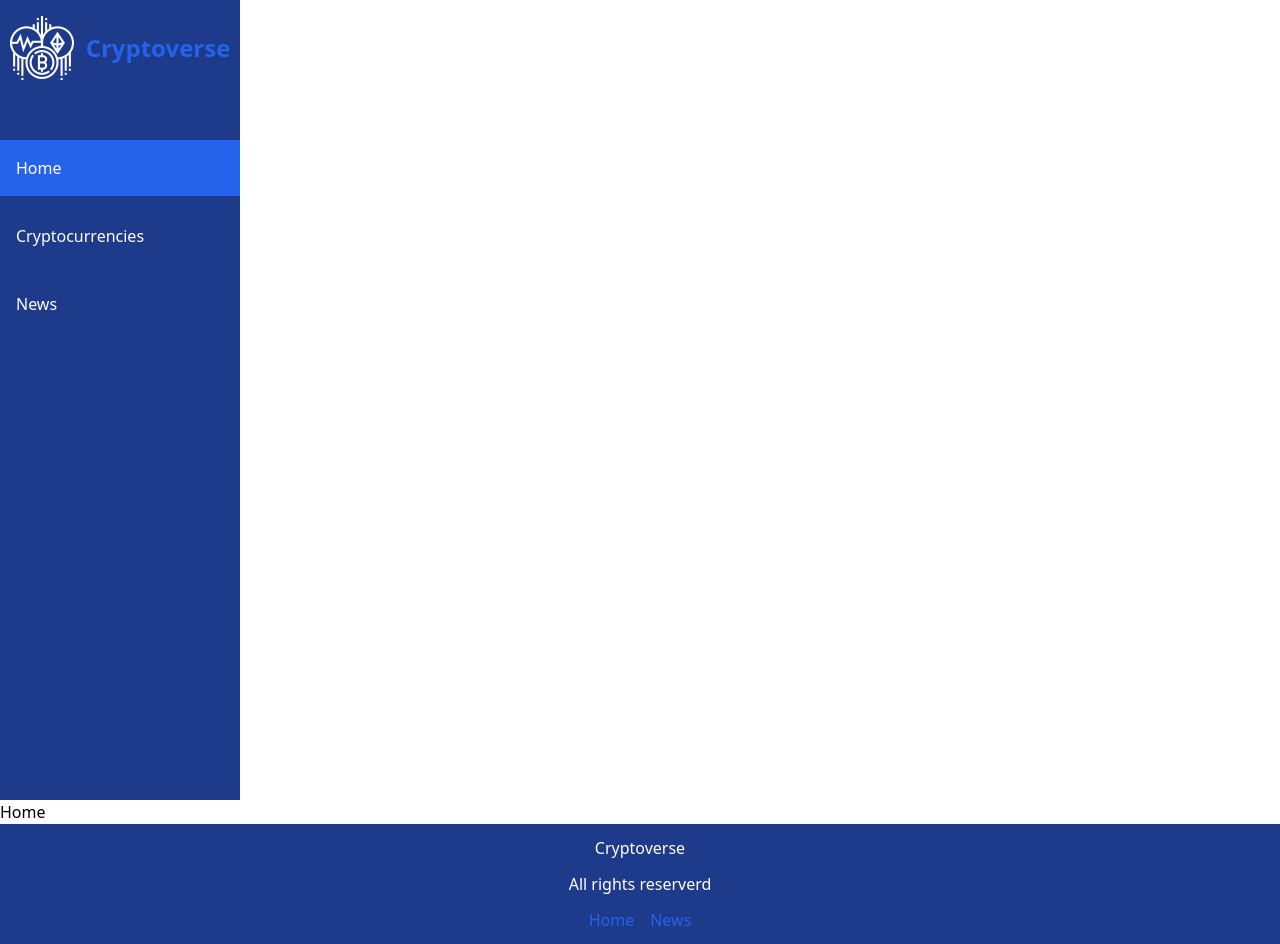
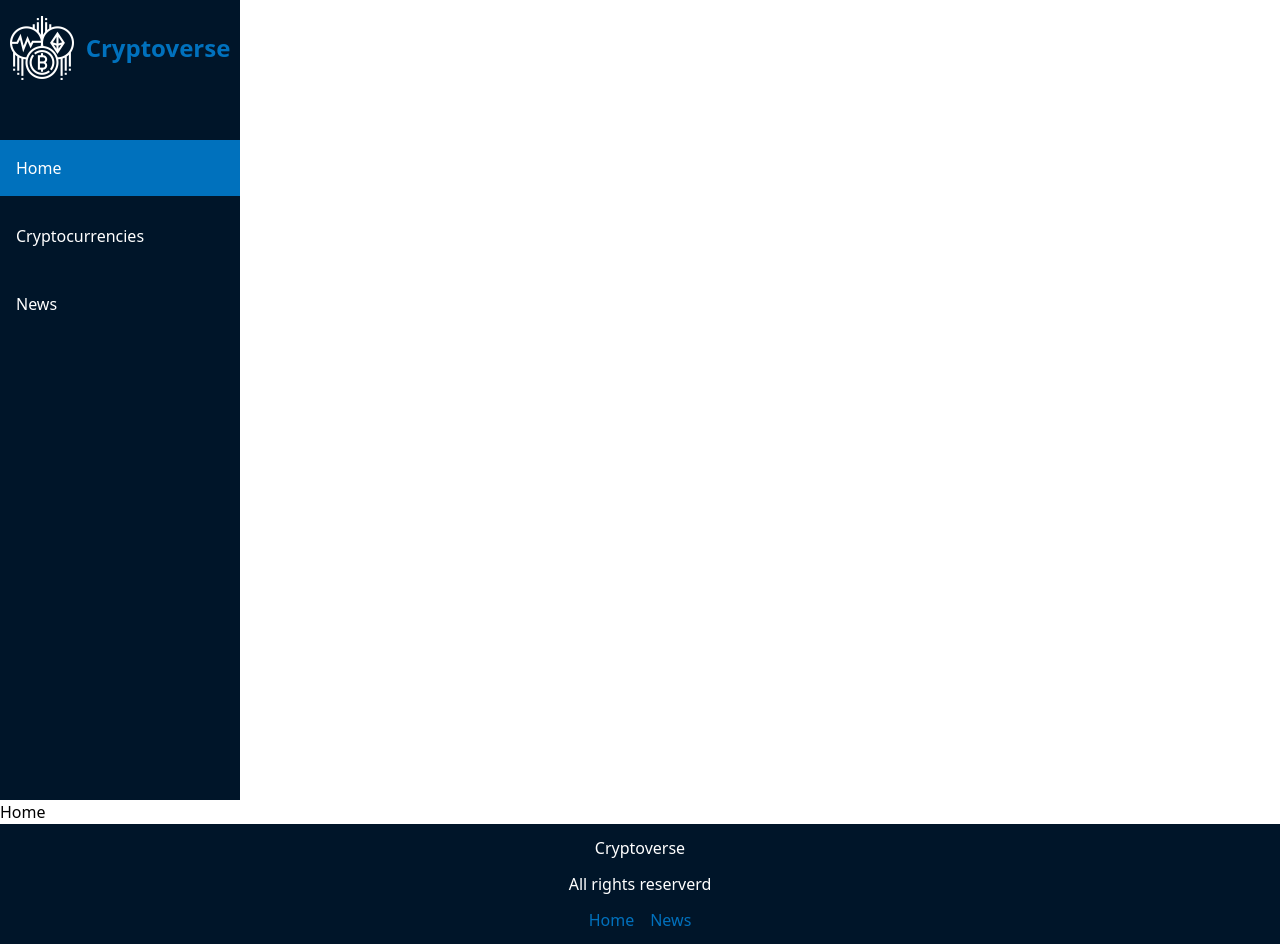
Before and after one commit to dosepehr/cryptoverse-react-app, a React (Vite) app: page /Home in a window 1280 px wide. Built offline with nearby package versions, Linux system fonts and the light colour scheme.

Commit message:
fix colors

```diff
--- a/src/Components/Common/Footer.jsx
+++ b/src/Components/Common/Footer.jsx
@@ -2,10 +2,10 @@ import React from 'react';
 import { Link } from 'react-router-dom';
 const Footer = () => {
     return (
-        <div className='w-full bg-blue-900 text-center text-white py-3'>
+        <div className='w-full bg-primaryColor text-center text-white py-3'>
             <p>Cryptoverse</p>
             <p className='my-3' >All rights reserverd</p>
-            <div className='flex justify-center space-x-4 text-blue-600'>
+            <div className='flex justify-center space-x-4 text-secondaryColor'>
                 <Link className='hover:text-white duration-300' >Home</Link>
                 <Link className='hover:text-white duration-300' >News</Link>
             </div>
--- a/src/Components/Common/Sidebar.jsx
+++ b/src/Components/Common/Sidebar.jsx
@@ -2,14 +2,14 @@ import { NavLink } from 'react-router-dom';
 
 const Sidebar = () => {
     return (
-        <div className='h-screen bg-blue-900 w-60 '>
+        <div className='h-screen bg-primaryColor w-60 '>
             <div className='flex items-center justify-center space-x-3 p-4'>
                 <img
                     src='/assets/cryptocurrency.png'
                     alt='logo'
                     className='h-16'
                 />
-                <p className='text-2xl font-semibold text-blue-600 '>
+                <p className='text-2xl font-semibold text-secondaryColor '>
                     Cryptoverse
                 </p>
             </div>
@@ -20,7 +20,7 @@ const Sidebar = () => {
                         isActive ? 'activeLink' : 'notActiveLink'
                     }
                 >
-                    <span className='hover:text-blue-900 transition-all duration-300'>
+                    <span className='hover:text-primaryColor transition-all duration-300'>
                         Home
                     </span>
                 </NavLink>
@@ -30,7 +30,7 @@ const Sidebar = () => {
                         isActive ? 'activeLink' : 'notActiveLink'
                     }
                 >
-                    <span className='hover:text-blue-900 transition-all duration-300'>
+                    <span className='hover:text-primaryColor transition-all duration-300'>
                         Cryptocurrencies
                     </span>
                 </NavLink>
@@ -40,7 +40,7 @@ const Sidebar = () => {
                         isActive ? 'activeLink' : 'notActiveLink'
                     }
                 >
-                    <span className='hover:text-blue-900 transition-all duration-300'>
+                    <span className='hover:text-primaryColor transition-all duration-300'>
                         News
                     </span>
                 </NavLink>
--- a/src/index.css
+++ b/src/index.css
@@ -4,9 +4,9 @@
 
 
 .notActiveLink {
-    @apply text-white font-thin hover:bg-blue-600 transition-all duration-300 p-4;
+    @apply text-white font-thin hover:bg-secondaryColor duration-300 p-4;
 }
 
 .activeLink {
-    @apply text-white font-thin transition-all duration-300 p-4 bg-blue-600;
+    @apply text-white font-thin transition-all duration-300 p-4 bg-secondaryColor;
 }
--- a/tailwind.config.cjs
+++ b/tailwind.config.cjs
@@ -2,7 +2,12 @@
 module.exports = {
     content: ['./index.html', './src/**/*.{js,jsx}'],
     theme: {
-        extend: {},
+        extend: {
+            colors: {
+                primaryColor: '#001529',
+                secondaryColor: '#0071bd',
+            },
+        },
     },
     plugins: [],
 };
```
